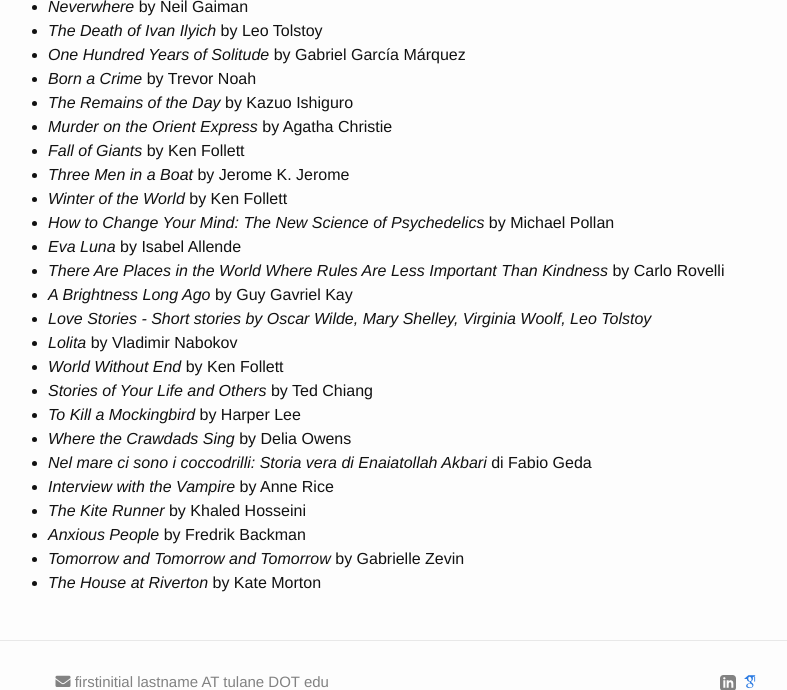
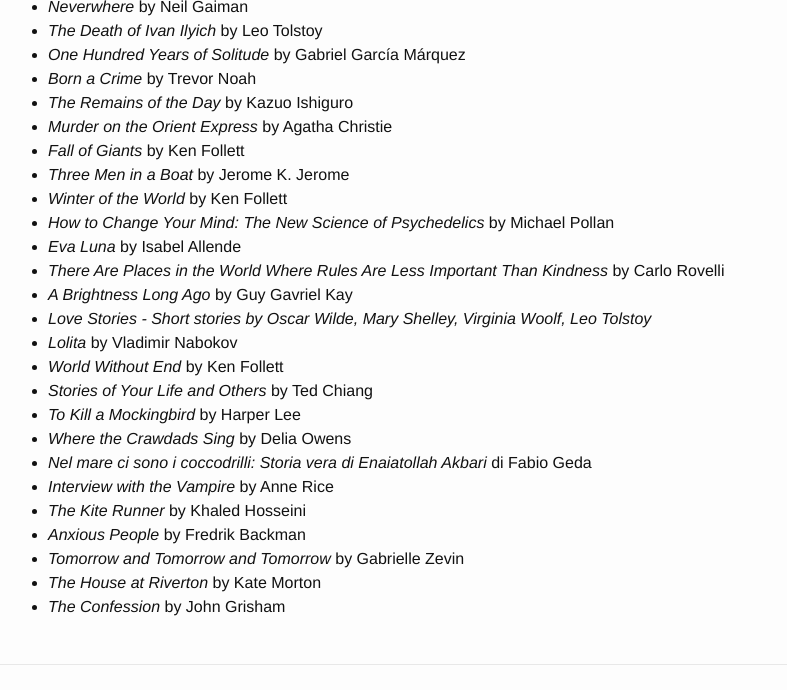
Before and after one commit to tamglaeser/tamglaeser.github.io, a Jekyll site: the page built from books.md, in a window 1280 px wide and 900 px high, scrolled down 641 px, cut to the strip 0-690 px from the top of the window. Shown: the whole strip, without its empty margins (252-1039 px from the left). Built offline with Jekyll 4.4.1, drawn with Linux system fonts in a browser that asks for light colours; nearby versions of some CDN libraries; some web fonts are replaced.

Commit message:
Update books.md

```diff
--- a/books.md
+++ b/books.md
@@ -53,3 +53,4 @@ The latest books I've read ..
 - _Anxious People_ by Fredrik Backman
 - _Tomorrow and Tomorrow and Tomorrow_ by Gabrielle Zevin
 - _The House at Riverton_ by Kate Morton
+- _The Confession_ by John Grisham
```
